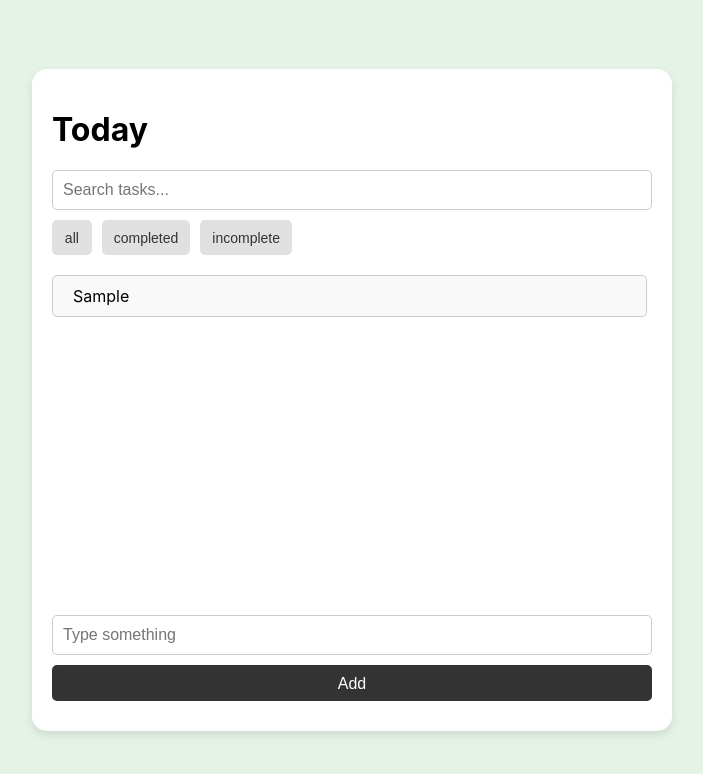
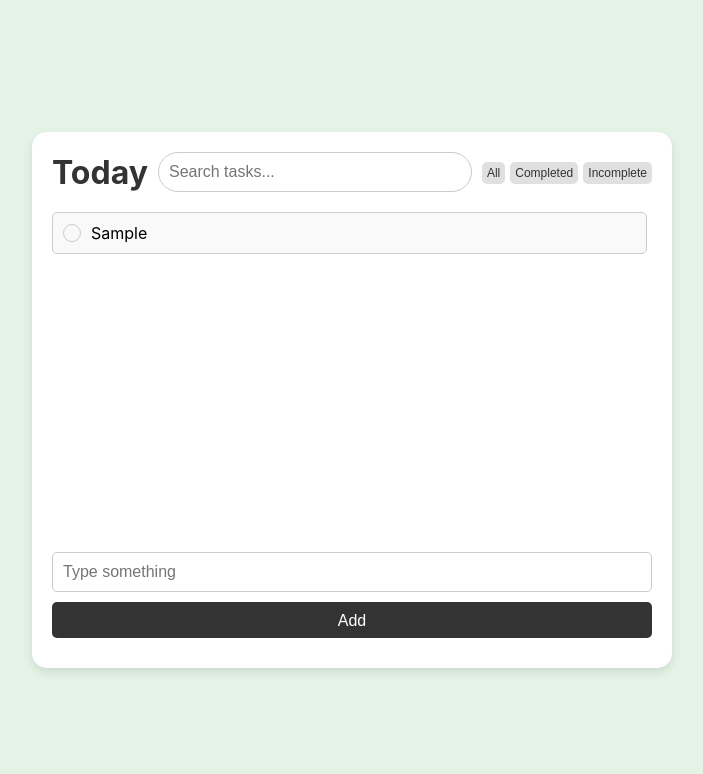
Before and after one commit to vermaprince123/todoapp, a React (Create React App) app: page / in a window 1280 px wide. Both pictures are taken after typing "Sample" into the empty fields and a click on the button "Add". Shown: the top 774 px of the page, without its empty margins (288-991 px from the left). Built offline with nearby package versions, Linux system fonts and the light colour scheme.

Commit message:
header improvised

```diff
--- a/src/Layout.tsx
+++ b/src/Layout.tsx
@@ -16,8 +16,6 @@ const Layout = () => {
       <div className="app-container">
         <div className="todo-app">
           <TodoHeader title={HEADER_TITLE} />
-          <TodoSearchBar />
-          <TodoFilter />
           <TodoList />
           <TodoAddForm />
         </div>
--- a/src/components/TadoItem.tsx
+++ b/src/components/TadoItem.tsx
@@ -16,12 +16,15 @@ const TodoItem = ({ todo, onDelete }: TodoItemProps) => {
   const className = completed ? 'completed' : '';
   return (
     <li className={`task-item ${className}`}>
+      <div className={`task-item-check-box ${className}`}>
+        {completed ? "✔" : ""}
+      </div>
       <CustomSpan
-        className={`task-name ${className}`}
+        className="task-name"
         text={text}
         onClick={() => toggleTodoCompletion(id)}
       />
-      <CustomButton onClick={onDelete} text="X" className="delete-btn" />
+      <CustomButton onClick={onDelete} text="⨯" className="delete-btn" />
     </li>
   );
 };
--- a/src/components/TodoFilter.tsx
+++ b/src/components/TodoFilter.tsx
@@ -9,6 +9,7 @@ const TodoFilter = () => {
 
   const isActive = (status: string) => (status === filter ? 'active' : '');
   const getClass = (status: string) => `filter-btn ${isActive(status)}`;
+
 
   return (
     <div className="filter-btns">
--- a/src/components/TodoHeader.tsx
+++ b/src/components/TodoHeader.tsx
@@ -1,11 +1,19 @@
 import React from 'react';
 import './todoHeader.css';
+import TodoSearchBar from './TodoSearchBar';
+import TodoFilter from './TodoFilter';
 interface HeaderProps {
   title: string;
 }
 
 function TodoHeader({ title }: HeaderProps) {
-  return <h1>{title}</h1>;
+  return (
+    <div className="todo-header">
+      <h1>{title}</h1>
+      <TodoSearchBar />
+      <TodoFilter />
+    </div>
+  )
 }
 
 export default TodoHeader;
--- a/src/components/todoFilter.css
+++ b/src/components/todoFilter.css
@@ -1,20 +1,18 @@
 .filter-btns {
+  flex: 1;
   display: flex;
-  gap: 10px;
-  margin-bottom: 20px;
-  width: 40%;
+  gap: 5px;
+  width: 30%;
   height: 100%;
 }
 
 .filter-btn {
-  padding: 8px 12px;
+  padding: 4px 5px;
   box-sizing: border-box;
   border: none;
   border-radius: 5px;
   cursor: pointer;
-  font-size: 14px;
-  width: 40%;
-  height: 35px;
+  font-size: 12px;
 }
 
 .filter-btn.active {
--- a/src/components/todoHeader.css
+++ b/src/components/todoHeader.css
@@ -1,13 +1,25 @@
 /* Header */
-.header {
-  font-size: 24px;
+.todo-header {
+  display: flex;
+  flex-direction: row;
+  flex-wrap: wrap;
+  align-items: baseline;
+  gap: 10px;
+  font-size: 16px;
   font-weight: bold;
   margin-bottom: 20px;
   color: #333;
 }
 
+.todo-header h1{
+  display: block;
+  margin: 0;
+  padding: 0;
+  align-self: center;
+}
+
 @media (max-width: 600px) {
-  .header {
-    font-size: 20px;
+  .todo-header {
+    font-size: 16px;
   }
 }
--- a/src/components/todoList.css
+++ b/src/components/todoList.css
@@ -45,6 +45,23 @@
 
 .task-item.completed {
   background-color: #d3f0dc;
+  border: green solid 1px;
+}
+
+.task-item-check-box{
+  border: solid #ccc 1.5px;
+  width: 16px;
+  height: 16px;
+  border-radius: 50%;
+  font-size: 10px;
+  display: flex;
+  justify-content: center;
+  align-items: center;
+  color: green;
+}
+
+.task-item-check-box.completed{
+  border: solid green 1.5px;
 }
 
 .task-name {
@@ -60,8 +77,8 @@
 .delete-btn {
   background: transparent;
   border: none;
-  font-size: 18px;
-  color: #ff5c5c;
+  font-size: 20px;
+  color: #a5a4a4;
   cursor: pointer;
   text-decoration: none;
 }
--- a/src/components/todoSearchBar.css
+++ b/src/components/todoSearchBar.css
@@ -1,8 +1,8 @@
 /* Search Bar */
 .search-bar {
+  flex: 4;
   display: flex;
   align-items: center;
-  margin-bottom: 10px;
 }
 
 .search-bar input {
@@ -10,7 +10,7 @@
   padding: 10px;
   font-size: 16px;
   border: 1px solid #ccc;
-  border-radius: 5px;
+  border-radius: 20px;
   outline: none;
 }
 
--- a/src/utils/constant.ts
+++ b/src/utils/constant.ts
@@ -3,7 +3,7 @@ export const ADD_TODO_FORM_BUTTON_TEXT = 'Add';
 export const HEADER_TITLE = 'Today';
 export const SEARCH_TODO_INPUT_PLACEHOLDER = 'Search tasks...';
 export enum Filter {
-  All = 'all',
-  Completed = 'completed',
-  Incomplete = 'incomplete',
+  All = 'All',
+  Completed = 'Completed',
+  Incomplete = 'Incomplete',
 }
```
